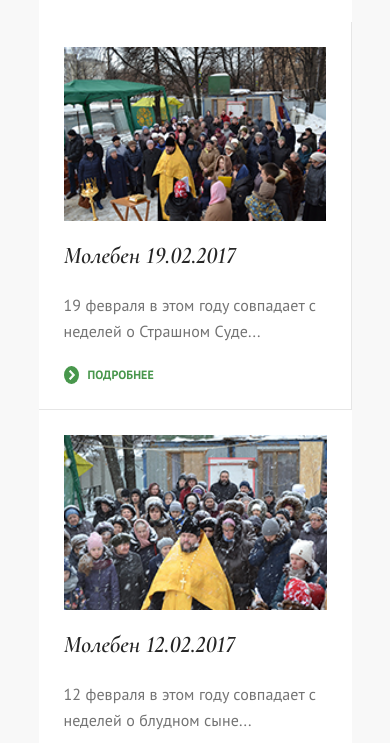
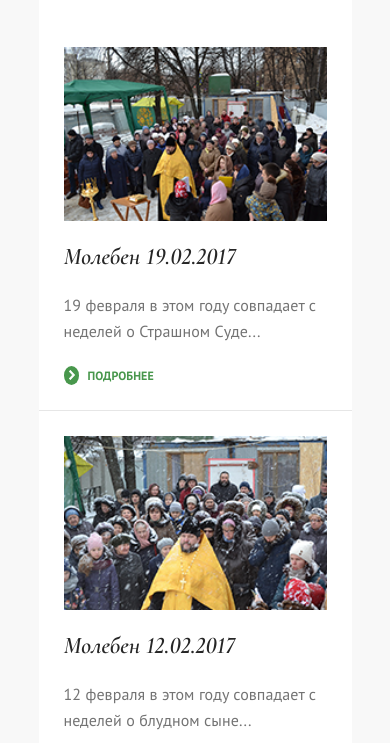
Before and after one commit to MOV777/Temple, a plain HTML site: page index.html in a window 390 px wide. Shown: the part 2841-3584 px from the top of the page. Drawn offline with Linux system fonts and the light colour scheme; a web font is replaced by a local one.

Commit message:
changes is done

```diff
--- a/css/main.css
+++ b/css/main.css
@@ -859,6 +859,13 @@ body {
     grid-template-columns: 100%;
   }
 
+  .auxiliary__content:first-child,
+  .auxiliary__content:nth-child(3),
+  .auxiliary__content:nth-child(5),
+  .auxiliary__content:nth-child(7) {
+    border-right: none;
+  }
+
   .pages .btn__pages {
     display: none;
   }
```
